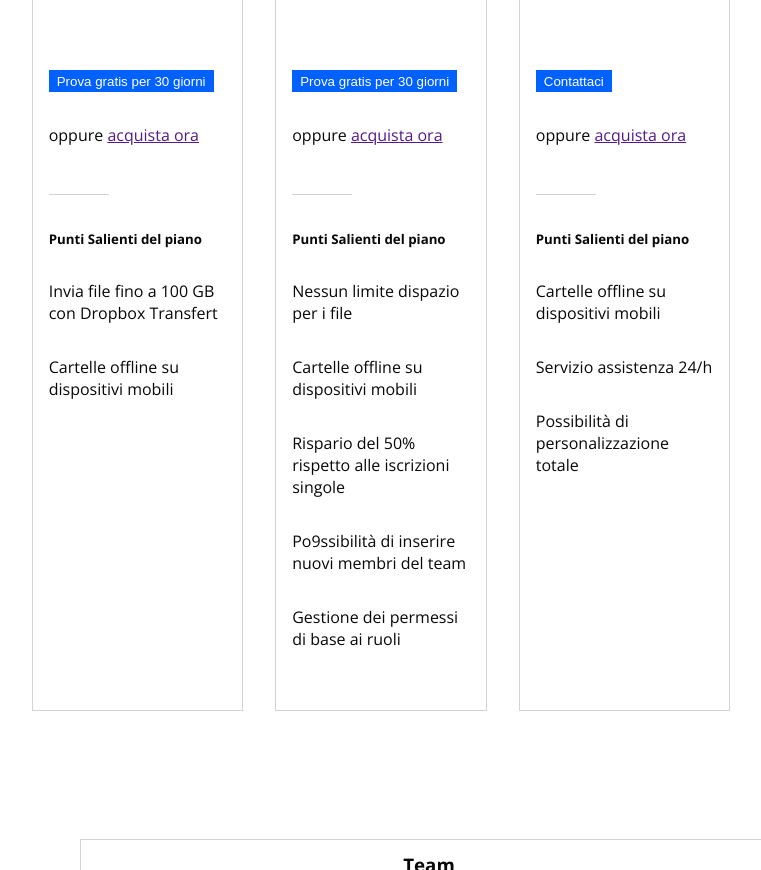
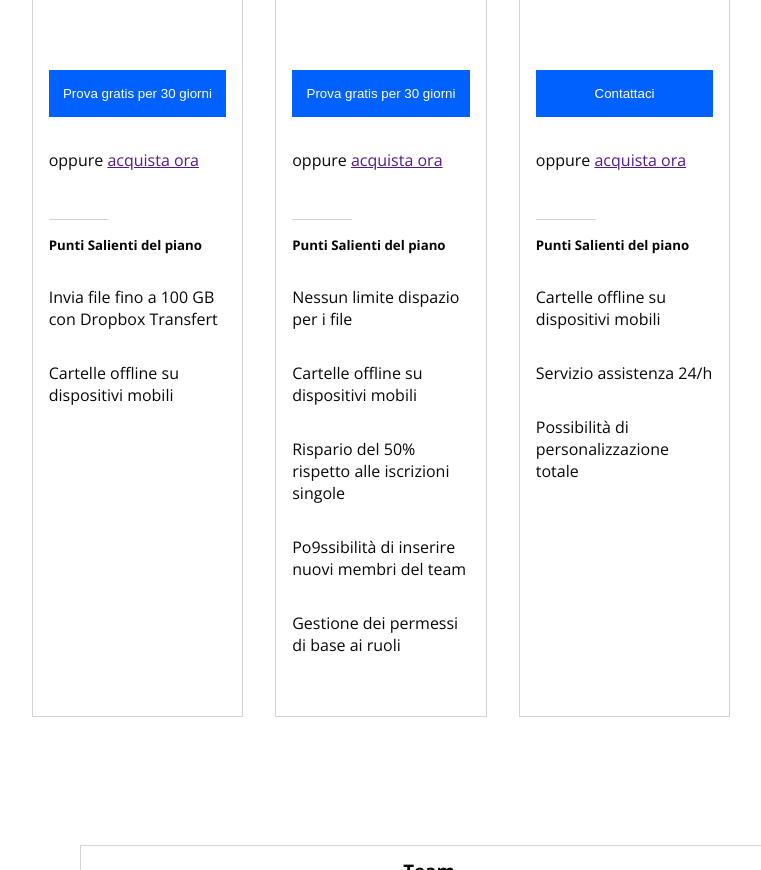
Before and after one commit to CatalanoLorenzo/htmlcss-dropbox, a plain HTML site: page index.html in a window 1280 px wide. Shown: the part 1232-2102 px from the top of the page, without its empty margins (259-1020 px from the left). Drawn offline with nearby package versions, Linux system fonts and the light colour scheme.

Commit message:
fix button on cards

```diff
--- a/asset/css/style.css
+++ b/asset/css/style.css
@@ -233,8 +233,9 @@ header li:hover {
 .section_bottom{
     min-height: 30rem;
 }
-.try{
+.try button{
     width: 100%;
+    padding: 1rem 0.5rem;
 }
 /* card team */
 .card_team{
--- a/index.html
+++ b/index.html
@@ -223,7 +223,7 @@
                                         </div>
                                     </section>
                                     <section class="section_center">
-                                        <div class="tryb d-flex">
+                                        <div class="try d-flex">
                                             <button>
                                                 Prova gratis per
                                                 30 giorni
```
